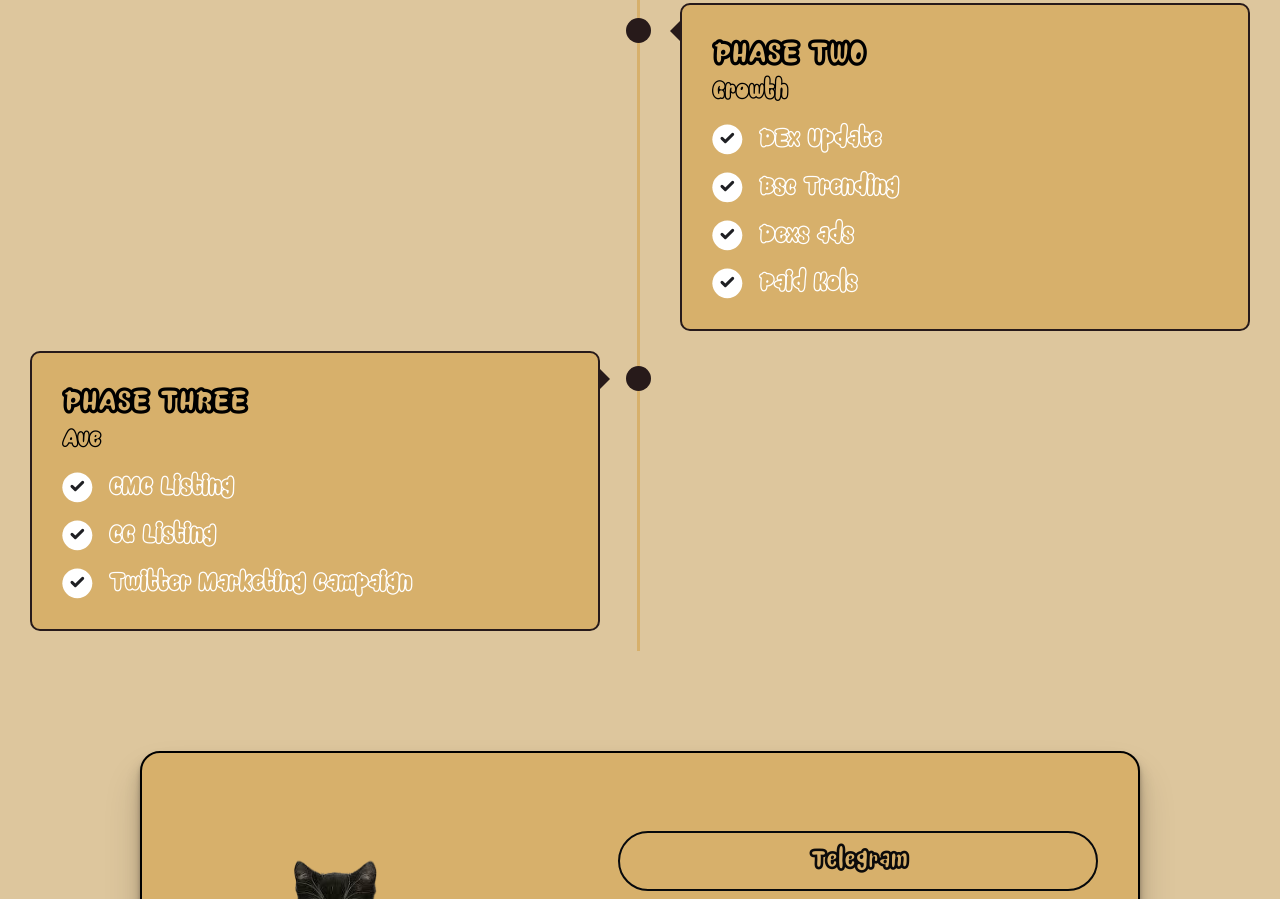
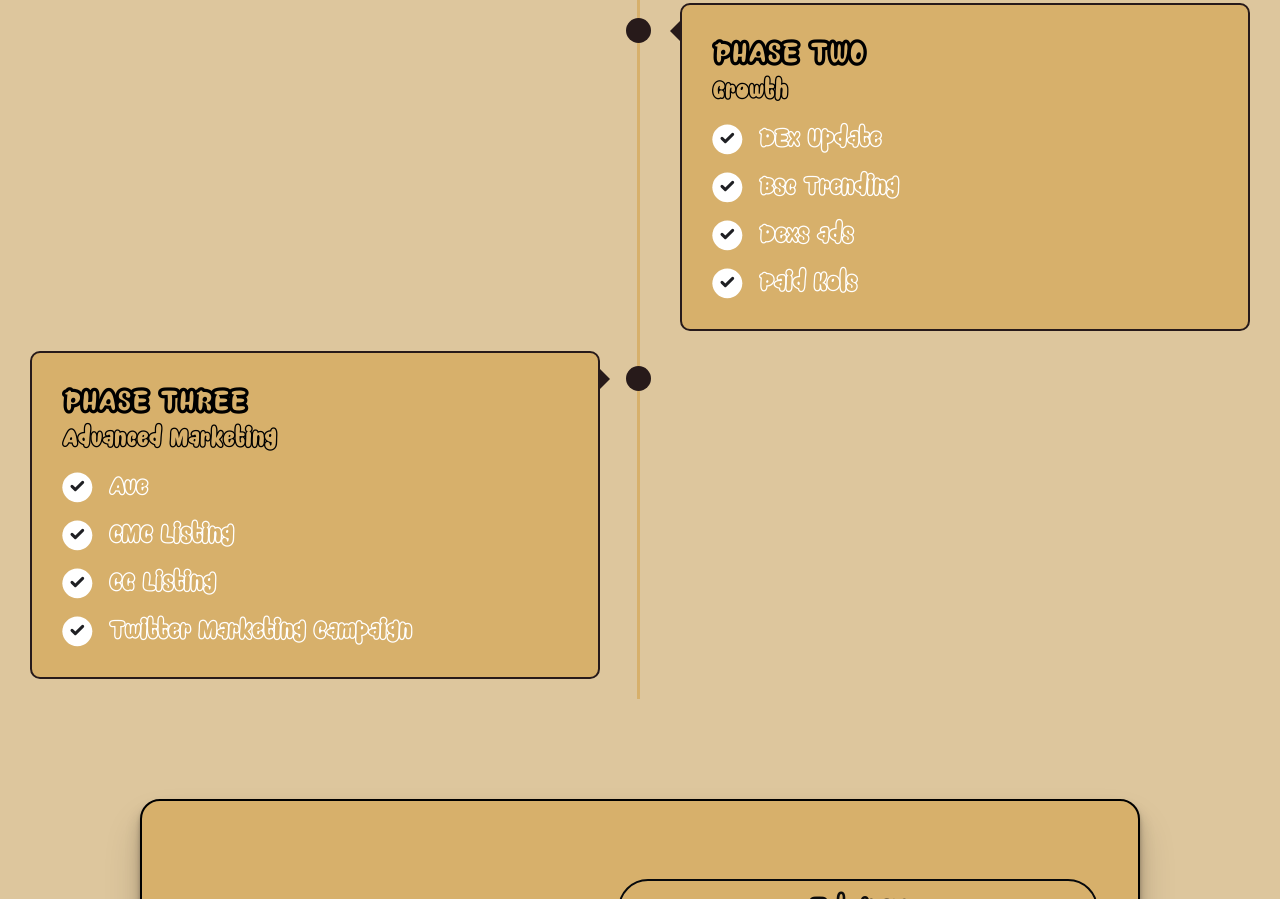
Before and after one commit to kunmmi/babyposeidon, a plain HTML site: page index.html in a window 1280 px wide. Shown: the part 2346-3245 px from the top of the page. Drawn offline with nearby package versions, Linux system fonts and the light colour scheme.

Commit message:
Update index.html

```diff
--- a/index.html
+++ b/index.html
@@ -409,9 +409,15 @@
                                 <i class="fas fa-palette fa-2x mb-3"></i>
                                 <h4>PHASE THREE</h4>
                                 <p class="small text-white-50 mb-4">
-                                    Ave
+                                    Advanced Marketing
                                 </p>
                                 <ul>
+					 <li>
+                                        <img
+                                            src="images/check-dark.svg"
+                                            alt=""
+                                        />Ave
+                                    </li>
                                     <li>
                                         <img
                                             src="images/check-dark.svg"
```
